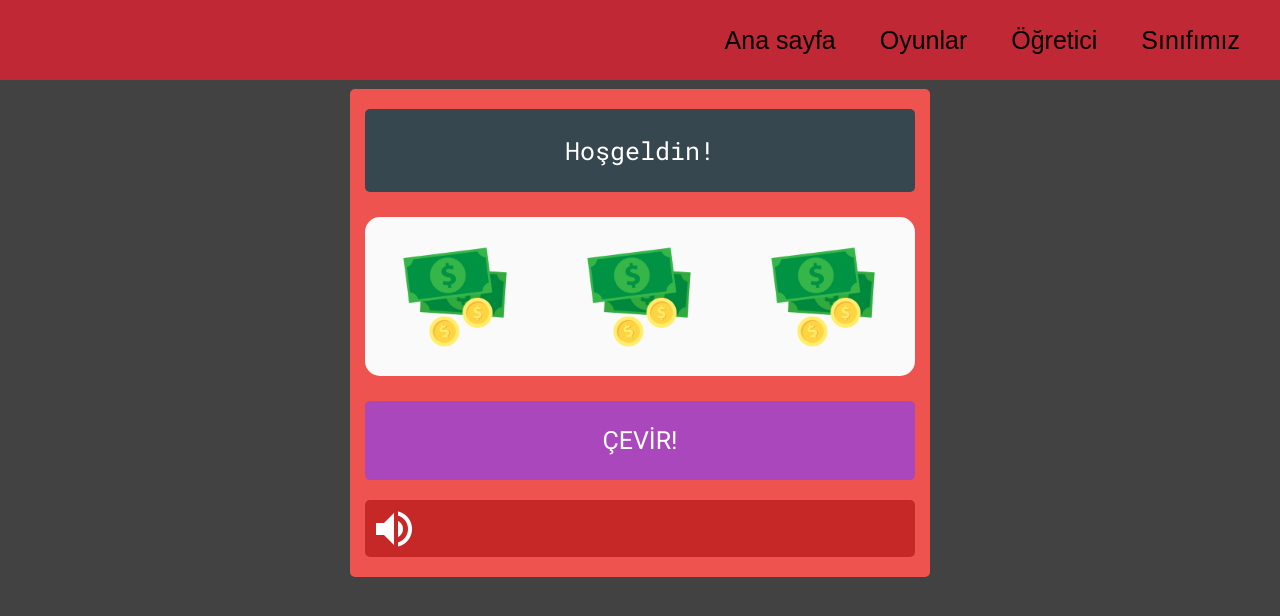
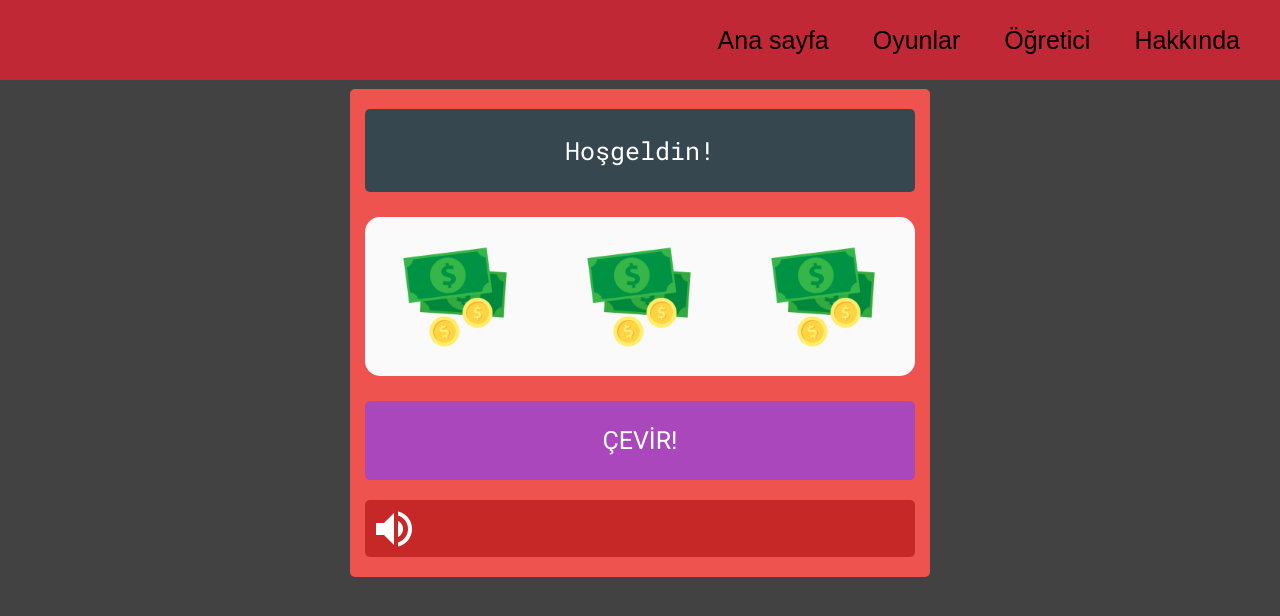
Before and after one commit to d-izo/bahis-izo, a plain HTML site: page index4.html in a window 1280 px wide. Drawn offline with Linux system fonts and the light colour scheme.

Commit message:
Update index4.html

```diff
--- a/index4.html
+++ b/index4.html
@@ -128,7 +128,7 @@ section#info{
                 <li><a href="index.html">Ana sayfa</a></li>
                 <li><a href="oyunlar.html">Oyunlar</a></li>
                 <li><a href="index1.html">Öğretici</a></li>
-                <li><a href="index2.html">Sınıfımız</a></li>
+                <li><a href="index2.html">Hakkında</a></li>
             </ul>
 </body>
 
```
